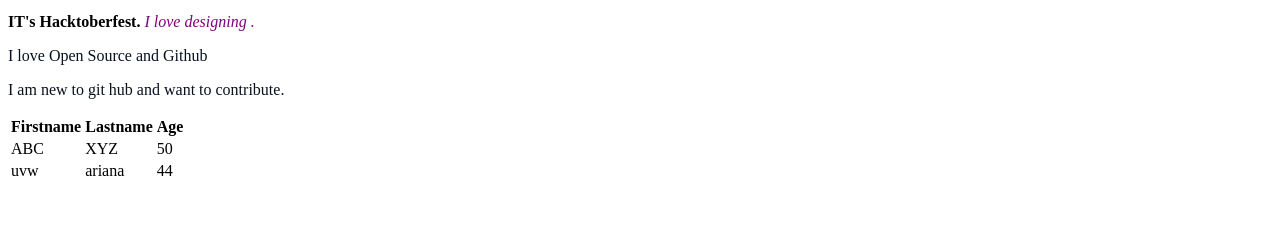
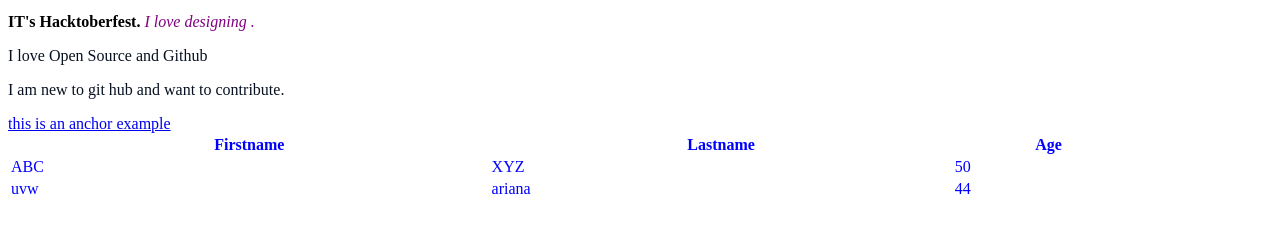
Before and after one commit to reshmapariyar/learning-html, a plain HTML site: page index.html in a window 1280 px wide. Shown: the part 325-558 px from the top of the page. Drawn offline with Linux system fonts and the light colour scheme.

Commit message:
Added anchor example tag.

```diff
--- a/index.html
+++ b/index.html
@@ -3,7 +3,7 @@
   <head>
     <meta charset="UTF-8" />
     <meta name="viewport" content="width=device-width, initial-scale=1.0" />
-    <title>Hacktoberfest 2020</title>
+    <title>Hacktoberfest 2020 - Ends now</title>
         <link rel="stylesheet" type="text/css" href="style.css" />
   </head>
   <body>
@@ -22,9 +22,9 @@
 
     <p>I love Open Source and Github</p>
     <p>I am new to git hub and want to contribute.</p>
+    <a href="https://example.com">this is an anchor example</a>
 
-
-  <table style="width: 10%">
+  <table style="width: 90%; color:blue;">
     <tr>
       <th>Firstname</th>
       <th>Lastname</th>
```
